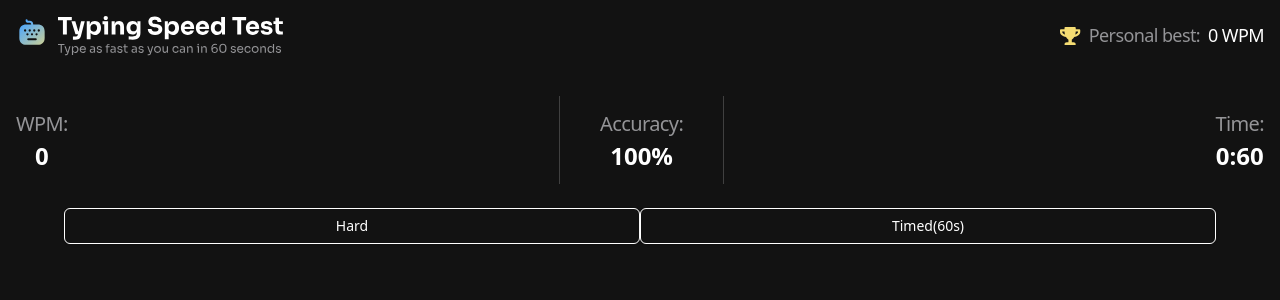
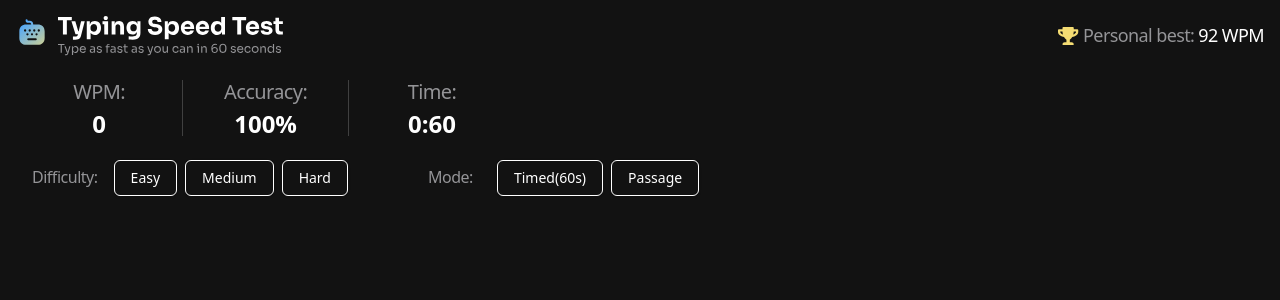
Before and after one commit to JoleneKearse/typing-speed-test, a React (Vite) app: page / in a window 1280 px wide. Shown: the top 300 px of the page. Built offline with nearby package versions, Linux system fonts and the light colour scheme.

Commit message:
chore: nail down top layout for mobiles

```diff
--- a/src/App.tsx
+++ b/src/App.tsx
@@ -1,16 +1,15 @@
 // import { useState } from 'react'
 
-import Header from "./components/Header"
-import Info from "./components/Info"
+import Header from "./components/Header";
+import InfoBlock from "./components/InfoBlock";
 
 function App() {
-
   return (
-    <div className="flex flex-col gap-6">
+    <div className="flex flex-col gap-6 p-200 mx-auto">
       <Header />
-      <Info />
+      <InfoBlock />
     </div>
-  )
+  );
 }
 
-export default App
+export default App;
--- a/src/components/Header.tsx
+++ b/src/components/Header.tsx
@@ -1,11 +1,11 @@
 const Header = () => {
     return (
-        <header className="flex justify-between items-center p-200">
+        <header className="flex justify-between items-center">
             <img src={window.innerWidth < 600 ? "./src/assets/images/logo-small.svg" : "./src/assets/images/logo-large.svg"} alt="logo" />
-            <div className="flex gap-2 items-center">
+            <div className="flex gap-1 items-center">
                 <img src="./src/assets/images/icon-personal-best.svg" alt="golden trophy" />
                 <p className="text-preset-4 text-neutral-400">{window.innerWidth < 600 ? "Best:" : "Personal best:"}</p>
-                <p className="text-preset-4 text-neutral-100">0 WPM</p>
+                <p className="text-preset-4 text-neutral-100">92 WPM</p>
             </div>
         </header>
      );
--- a/src/components/Info.tsx
+++ /dev/null
@@ -1,11 +0,0 @@
-import Stats from "./Stats";
-import Settings from "./Settings";
-
-const Info = () => {
-    return ( <section className="flex flex-col gap-6">
-        <Stats />
-        <Settings />
-    </section> );
-}
-
-export default Info;
--- /dev/null
+++ b/src/components/InfoBlock.tsx
@@ -0,0 +1,15 @@
+import Stats from "./Stats";
+import SettingsMobile from "./SettingsMobile";
+import SettingsLargeScreens from "./SettingsLargeScreens";
+
+
+const InfoBlock = () => {
+  return (
+    <section className="flex flex-col gap-6 w-full">
+      <Stats />
+      {window.innerWidth < 600 ? <SettingsMobile /> : <SettingsLargeScreens />}
+    </section>
+  );
+};
+
+export default InfoBlock;
--- a/src/components/OptionDropdown.tsx
+++ b/src/components/OptionDropdown.tsx
@@ -26,7 +26,7 @@ const OptionDropdown = ({ label, options }: OptionDropdownProps) => {
           {position}
         </Button>
       </DropdownMenuTrigger>
-      <DropdownMenuContent className="text-neutral-100 bg-neutral-800 w-[250%] -ml-[3.4375rem]">
+      <DropdownMenuContent className="text-neutral-100 bg-neutral-800 w-[145%] -ml-6">
         <DropdownMenuRadioGroup value={position} onValueChange={setPosition} className="">
           {options.map((option) => (
             <DropdownMenuRadioItem key={option.value} value={option.value}>
--- /dev/null
+++ b/src/components/OptionsButtons.tsx
@@ -0,0 +1,17 @@
+import { Button } from "./ui/button";
+
+type OptionsButtonsProps = {
+    text: string;
+    id: string;
+    color?: string;
+}
+
+const OptionsButtons = ({ text, id, color }: OptionsButtonsProps) => {
+    return (
+        <section>
+            <Button variant="outline" className={`text-${color} hover:text-blue-400 active:text-blue-500 mb-4`} id={id}>{text}</Button>
+        </section>
+     );
+}
+
+export default OptionsButtons;
--- /dev/null
+++ b/src/components/SettingsLargeScreens.tsx
@@ -0,0 +1,25 @@
+import OptionButtons from "./OptionsButtons";
+
+const SettingsLargeScreens = () => {
+  return (
+    <section className="flex gap-16 items-center">
+      <div className="flex items-center gap-2">
+        <p className="text-preset-5 text-neutral-400 pl-4 pr-2 pb-4">
+          Difficulty:
+        </p>
+        <OptionButtons text="Easy" id="easy-button" color="neutral-100" />
+        <OptionButtons text="Medium" id="medium-button" color="neutral-100" />
+        <OptionButtons text="Hard" id="hard-button" color="neutral-100" />
+      </div>
+      <div className="flex items-center gap-2">
+        <p className="text-preset-5 text-neutral-400 pl-4 pr-4 pb-4">
+          Mode:
+        </p>
+        <OptionButtons text="Timed(60s)" id="timed-mode" color="neutral-100" />
+        <OptionButtons text="Passage" id="passage-mode" color="neutral-100" />
+      </div>
+    </section>
+  );
+};
+
+export default SettingsLargeScreens;
--- a/src/components/Settings.tsx
+++ b/src/components/SettingsMobile.tsx
@@ -1,8 +1,8 @@
 import OptionDropdown from "./OptionDropdown";
 
-const Settings = () => {
+const SettingsMobile = () => {
   return (
-    <section className="flex justify-center">
+    <section className="flex justify-center gap-8">
       <OptionDropdown
         label="Hard"
         options={[
@@ -22,4 +22,4 @@ const Settings = () => {
   );
 };
 
-export default Settings;
+export default SettingsMobile;
--- a/src/components/Stats.tsx
+++ b/src/components/Stats.tsx
@@ -1,23 +1,38 @@
 const Stats = () => {
   return (
-    <section className="flex justify-between items-center gap-12">
-      <div className="flex flex-col items-center gap-2 p-200">
+    <section className="grid grid-cols-3 justify-around items-center md:w-2/5">
+      <div className="flex flex-col items-center gap-2">
         <p className="text-preset-3-mobile md:text-preset-3 text-neutral-400">
           WPM:
         </p>
-        <p className="text-preset-2 font-semibold text-neutral-100" id="wpm-display">0</p>
+        <p
+          className="text-preset-2 font-semibold text-neutral-100"
+          id="wpm-display"
+        >
+          0
+        </p>
       </div>
-      <div className="flex flex-col items-center gap-2 p-200 border-l border-r border-neutral-700 pl-500 pr-500">
+      <div className="flex flex-col items-center gap-2  border-l border-r border-neutral-700">
         <p className="text-preset-3-mobile md:text-preset-3 text-neutral-400">
           Accuracy:
         </p>
-        <p className="text-preset-2 font-semibold text-neutral-100" id="accuracy-display">100%</p>
+        <p
+          className="text-preset-2 font-semibold text-neutral-100"
+          id="accuracy-display"
+        >
+          100%
+        </p>
       </div>
-      <div className="flex flex-col items-center gap-2 p-200">
+      <div className="flex flex-col items-center gap-2">
         <p className="text-preset-3-mobile md:text-preset-3 text-neutral-400">
           Time:
         </p>
-        <p className="text-preset-2 font-semibold text-neutral-100" id="time-display">0:60</p>
+        <p
+          className="text-preset-2 font-semibold text-neutral-100"
+          id="time-display"
+        >
+          0:60
+        </p>
       </div>
     </section>
   );
```
